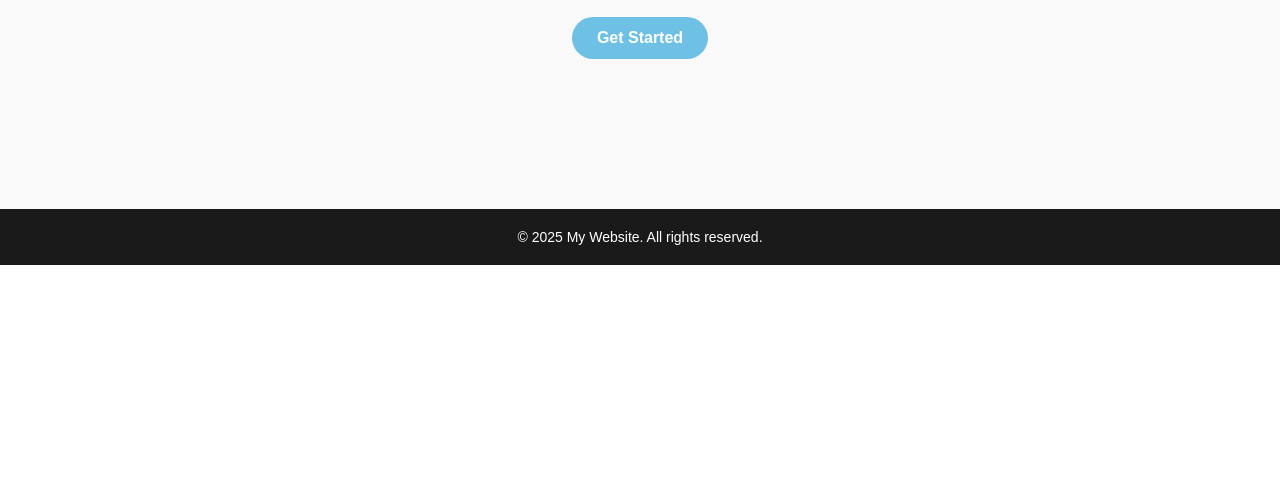
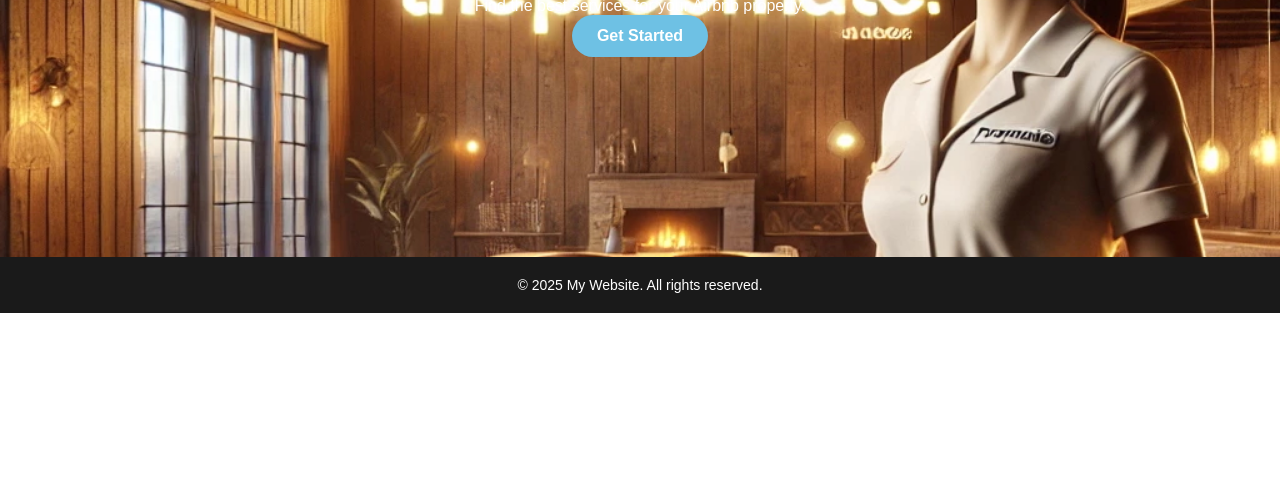
Before and after one commit to Kalicharan2710/my-website, a plain HTML site: page index.html in a window 1280 px wide. Shown: the part 301-800 px from the top of the page. Drawn offline with Linux system fonts and the light colour scheme.

Commit message:
Adjusted hero background image position

```diff
--- a/style.css
+++ b/style.css
@@ -64,22 +64,28 @@ nav ul li a {
     font-size: 16px;
 }
 
-/* Hero Section - Improved */
+/* Hero Section with JPEG Background Image */
 .hero {
     text-align: center;
-    padding: 150px 20px; /* Increased padding for better spacing */
-    background-color: #f9f9f9; /* Lighter background for a softer feel */
+    padding: 200px 20px;
+    background: url('images/hero-bg.jpg') center 20% / cover no-repeat;
+    color: white;
+    position: relative;
 }
 
-.hero h2 {
-    font-size: 36px; /* Bigger, more prominent title */
-    margin-bottom: 10px;
-}
+/* If using .jpeg instead of .jpg */
+/* background: url('images/hero-bg.jpeg') center/cover no-repeat; */
 
-.hero p {
-    font-size: 18px;
-    color: #555; /* Slightly darker text for better readability */
-    margin-bottom: 25px;
+/* Dark Overlay for Better Readability */
+.hero::before {
+    content: "";
+    position: absolute;
+    top: 0;
+    left: 0;
+    width: 100%;
+    height: 100%;
+    background: rgba(0, 0, 0, 0.5);
+    z-index: -1;
 }
 
 .btn {
```
Also changed, not shown: images/final1.webp (added), images/hero-bg.jpg (added), 1 other file.
